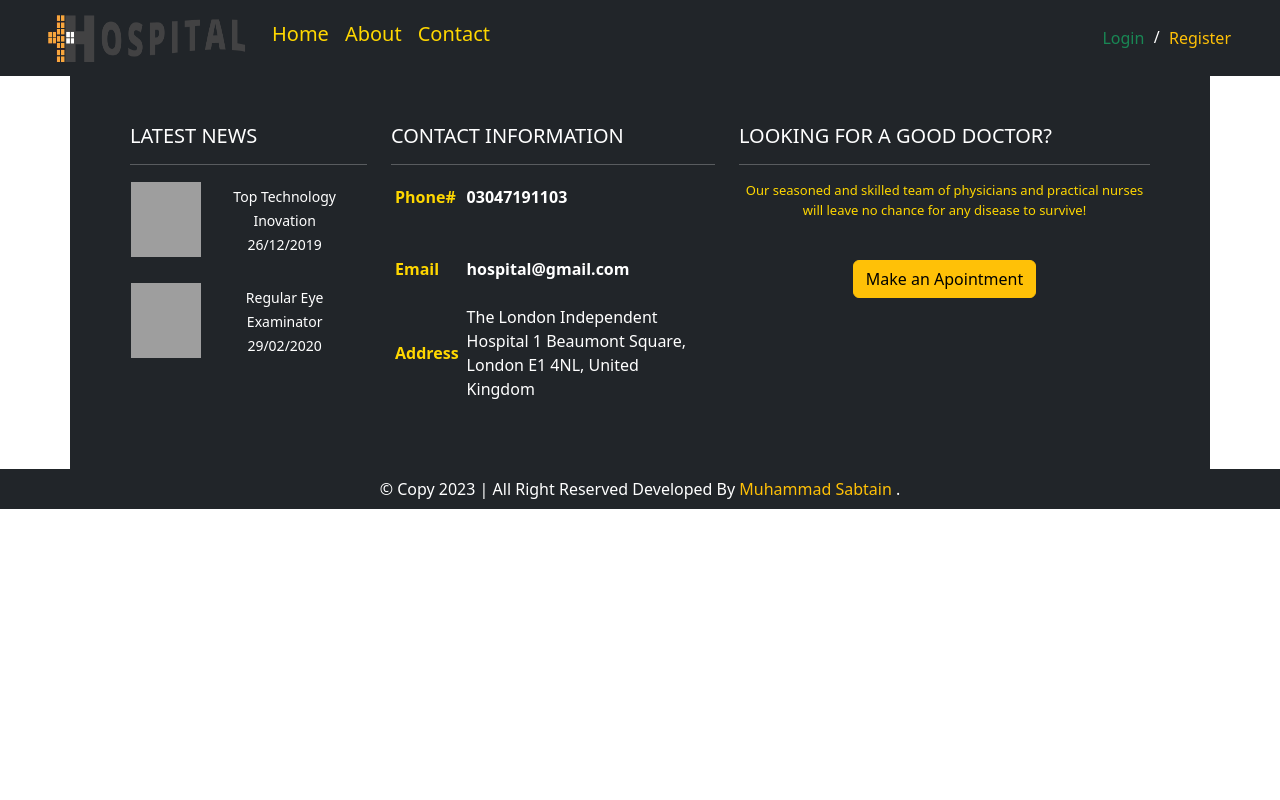
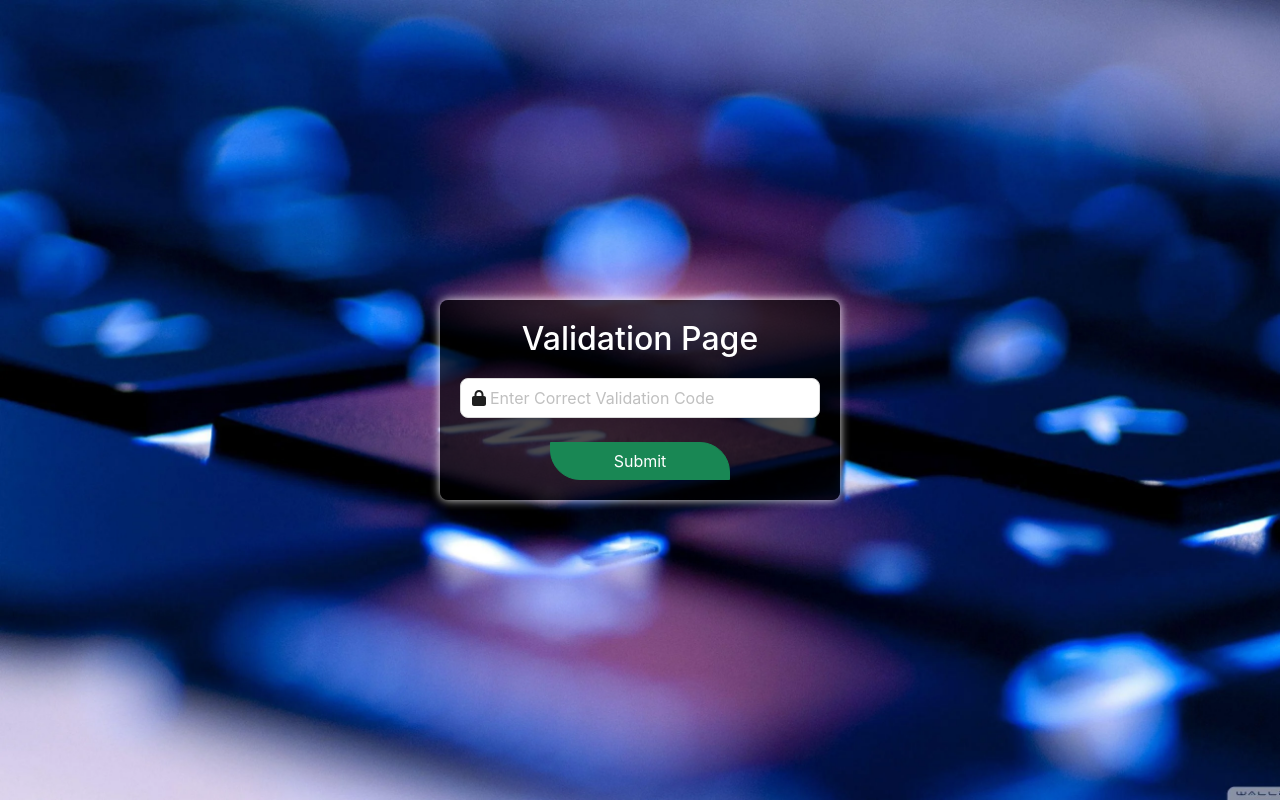
Before and after one commit to MuhammadSabtainJatt/Medical-Complex-React-, a React (Create React App) app: page /dashboard in a window 1280 px wide. Built offline with nearby package versions, Linux system fonts and the light colour scheme; no server answers; grey boxes are pictures that could not be loaded.

Commit message:
Validation portion is completed with Dashboard

```diff
--- /dev/null
+++ b/src/Dashboard/Main/dashboard.jsx
@@ -0,0 +1,100 @@
+import React from 'react';
+import {
+  AppstoreOutlined,
+  BarChartOutlined,
+  CloudOutlined,
+  ShopOutlined,
+  TeamOutlined,
+  UploadOutlined,
+  UserOutlined,
+  VideoCameraOutlined,
+} from '@ant-design/icons';
+import { Layout, Menu, theme } from 'antd';
+const { Header, Content, Footer, Sider } = Layout;
+const items = [
+  UserOutlined,
+  VideoCameraOutlined,
+  UploadOutlined,
+  BarChartOutlined,
+  CloudOutlined,
+  AppstoreOutlined,
+  TeamOutlined,
+  ShopOutlined,
+].map((icon, index) => ({
+  key: String(index + 1),
+  icon: React.createElement(icon),
+  label: `nav ${index + 1}`,
+}));
+const App = () => {
+  const {
+    token: { colorBgContainer, borderRadiusLG },
+  } = theme.useToken();
+  return (
+    <Layout hasSider>
+      <Sider
+        style={{
+          overflow: 'auto',
+          height: '100vh',
+          position: 'fixed',
+          left: 0,
+          top: 0,
+          bottom: 0,
+        }}
+      >
+        <div className="demo-logo-vertical" />
+        <Menu theme="dark" mode="inline" defaultSelectedKeys={['4']} items={items} />
+      </Sider>
+      <Layout
+        style={{
+          marginLeft: 200,
+        }}
+      >
+        <Header
+          style={{
+            padding: 0,
+            background: colorBgContainer,
+          }}
+        />
+        <Content
+          style={{
+            margin: '24px 16px 0',
+            overflow: 'initial',
+          }}
+        >
+          <div
+            style={{
+              padding: 24,
+              textAlign: 'center',
+              background: colorBgContainer,
+              borderRadius: borderRadiusLG,
+            }}
+          >
+            <p>long content</p>
+            {
+              // indicates very long content
+              Array.from(
+                {
+                  length: 100,
+                },
+                (_, index) => (
+                  <React.Fragment key={index}>
+                    {index % 20 === 0 && index ? 'more' : '...'}
+                    <br />
+                  </React.Fragment>
+                ),
+              )
+            }
+          </div>
+        </Content>
+        <Footer
+          style={{
+            textAlign: 'center',
+          }}
+        >
+          Ant Design ©{new Date().getFullYear()} Created by Ant UED
+        </Footer>
+      </Layout>
+    </Layout>
+  );
+};
+export default App;
--- /dev/null
+++ b/src/Dashboard/Main/index.jsx
@@ -0,0 +1,7 @@
+import React from 'react'
+import Dashboard from './dashboard'
+export default function index() {
+  return (
+<Dashboard />
+    )
+}
--- /dev/null
+++ b/src/Dashboard/Validation/index.jsx
@@ -0,0 +1,7 @@
+import React from 'react'
+import Validation from './validation'
+export default function index() {
+  return (
+    <Validation />
+  )
+}
--- /dev/null
+++ b/src/Dashboard/Validation/validation.jsx
@@ -0,0 +1,65 @@
+import React, { useState } from 'react';
+import { Button, Form, Input, message } from 'antd';
+import { FontAwesomeIcon } from '@fortawesome/react-fontawesome';
+import { faEnvelope, faLock } from '@fortawesome/free-solid-svg-icons';
+import { Link, useNavigate } from 'react-router-dom';
+
+const Validation = () => {
+const Navigate=useNavigate()
+    const [code, setCode] = useState({validationCode:""})
+    const handleChange = (e) => {
+        setCode({ ...code, [e.target.name]: e.target.value })
+    }
+
+    const handleSubmit = () => {
+        if(code.validationCode!="Admin@67"){
+            return message.error("Your Validation code in wrong Please Enter correct Validation code")
+        }else{
+            Navigate("/dashboard/main")
+        }
+    }
+
+
+    const onFinish = (values) => {
+        console.log('Success:', values);
+    };
+
+    const onFinishFailed = (errorInfo) => {
+        console.log('Failed:', errorInfo);
+    };
+
+    return (
+        <div className="main">
+            <div className="container">
+                <Form
+                    name="basic"
+                    onFinish={onFinish}
+                    onFinishFailed={onFinishFailed}
+                    autoComplete="off"
+                    className="form"
+                >
+                    <h2>Validation Page</h2>
+                    <Form.Item
+                        name="Validation Code"
+                        rules={[{ required: true, message: 'Please input your Validation-Code!' }]}
+                    >
+                        <Input
+                            name='validationCode'
+                            value={code.validationCode}
+                            size="large"
+                            placeholder="Enter Correct Validation Code"
+                            prefix={<FontAwesomeIcon icon={faLock} />}
+                            onChange={handleChange}
+                            className="w-100"
+                        />
+                    </Form.Item>
+                    <div className=" m-auto loginButton btn btn-success w-50" onClick={handleSubmit} >
+                        Submit
+                    </div>
+                </Form>
+            </div>
+        </div>
+    );
+};
+
+export default Validation;
--- /dev/null
+++ b/src/Dashboard/index.jsx
@@ -0,0 +1,13 @@
+import React from 'react'
+import { Route, Routes } from 'react-router-dom'
+import Validation from './Validation'
+import Main from './Main'
+
+export default function index() {
+  return (
+    <Routes>
+        <Route path='/' element={<Validation />} />
+        <Route path='/main' element={<Main />} />
+    </Routes>
+  )
+}
--- a/src/Routes.js
+++ b/src/Routes.js
@@ -1,12 +1,14 @@
 import React from 'react'
 import { Route, Routes } from 'react-router-dom'
 import Auth from './components/Auth'
+import Dashboard from './Dashboard'
 import Pages from './Pages'
 export default function Index() {
     return (
         <Routes>
             <Route path='/*' element={<Pages />} />
             <Route path='/auth/*' element={<Auth />} />
+            <Route path='/dashboard/*' element={<Dashboard />} />
         </Routes>
     )
 }
--- a/src/components/Header/header.jsx
+++ b/src/components/Header/header.jsx
@@ -36,6 +36,8 @@ export default function Header() {
         /
         &nbsp;
         <Link to="/auth/register"><div className="btn text-warning f-bold p-0"> Register</div></Link>
+        &nbsp;&nbsp;
+        <Link to='/dashboard'><div className=" btn py-0 px-1 btn-warning shadow f-bold">Dashboard</div></Link>
       </div>
     </nav>
   );
```
